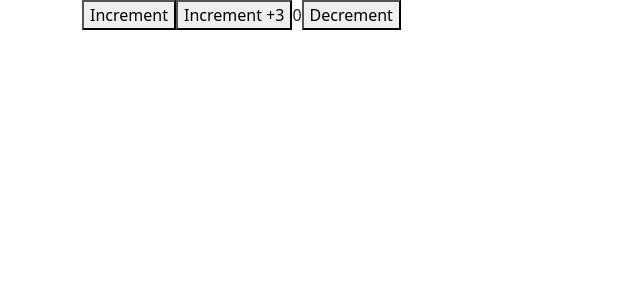
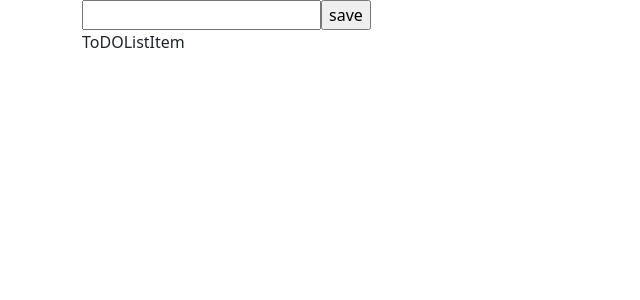
Before and after one commit to divyesh2123/material-myapp, a React (Create React App) app: page / in a window 1280 px wide. Shown: the top 300 px of the page, without its empty margins (0-640 px from the left). Built offline with nearby package versions, Linux system fonts and the light colour scheme.

Commit message:
usememo usecallback and memo

```diff
--- /dev/null
+++ b/src/ReactUserData.js
@@ -0,0 +1,36 @@
+import React, { useState } from 'react'
+
+export default function ReactUserData({text}) {
+
+    const [readmore,setReadMore] = useState(true);
+
+
+    const truncateData  = ()=> {
+
+        console.log("this is the the called")
+
+        return text.slice(0,30).concat('...');
+    }
+
+    const  trucText = React.useMemo(()=> {
+
+
+
+        return text.slice(0,30).concat('...');
+
+    },[text]);
+
+
+
+
+  return (
+    <div onClick={()=> {
+
+        setReadMore(!readmore);
+    }}>
+
+        {readmore? trucText : text}
+
+    </div>
+  )
+}
--- /dev/null
+++ b/src/ToDOListItem.js
@@ -0,0 +1,13 @@
+import React from 'react'
+
+function ToDOListItem(props) {
+
+    console.log(props);
+
+    console.log("this is rerender");
+  return (
+    <div>ToDOListItem</div>
+  )
+}
+
+export default React.memo(ToDOListItem);
--- /dev/null
+++ b/src/ToDoList.js
@@ -0,0 +1,43 @@
+import React, { useCallback, useState } from 'react'
+import ToDOListItem from './ToDOListItem';
+
+export default function ToDoList() {
+
+   const [data,setData] = useState([]);
+
+   const [input,setInput]= useState('');
+
+
+   const mydelete =useCallback((index)=> {
+
+    let t = [...data];
+    t.slice(index,1);
+    setData(t);
+
+   },[data])
+
+   const changeHandler = (e)=> {
+
+    setInput(e.target.value);
+
+   }
+
+   const saveInfo = ()=> {
+        let d = [...data];
+
+        d.push(input);
+
+        setData(d);
+   }
+  return (
+    <>
+
+        <input type='text'  name='item' onChange={changeHandler}/>
+
+        <input type='submit' value='save' onClick={saveInfo} />
+
+        <ToDOListItem item={data} remove={mydelete}/>
+
+    </>
+  )
+}
--- a/src/index.js
+++ b/src/index.js
@@ -33,6 +33,8 @@ import MyUser from './MyUser';
 import CounterSaga from './CounterSaga';
 import Product from './Product';
 import UserSaga from './UserSaga';
+import ToDoList from './ToDoList';
+import ReactUserData from './ReactUserData';
 
 const root = ReactDOM.createRoot(document.getElementById('root'));
 root.render(
@@ -43,7 +45,9 @@ root.render(
 
        <Provider store={store}>
 
-        <CounterSlice/>
+         <ToDoList/>
+
+        {/* <ReactUserData text="This is the javascript This is the javascript This is the javascript This is the javascript This is the javascript This is the javascript This is the javascript  This is the javascript This is the javascript"/> */}
 
 
       </Provider>
```
